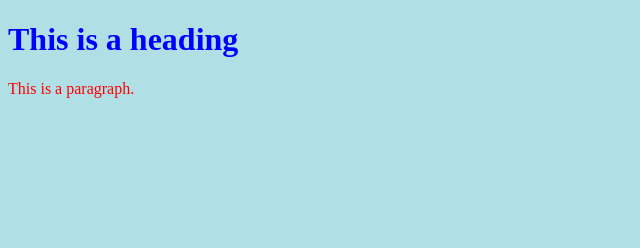
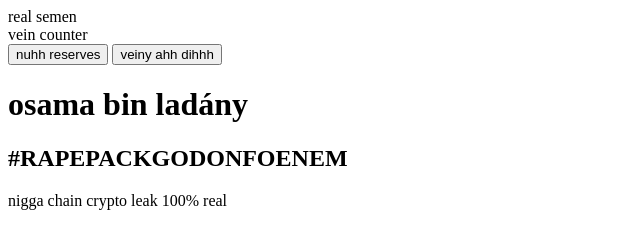
Before and after one commit to Adrian2a/123-hulyeseg, a plain HTML site: page index.html in a window 1280 px wide. Shown: the whole page, without its empty margins (0-640 px from the left). Drawn offline with Linux system fonts and the light colour scheme.

Commit message:
Update index.html

```diff
--- a/index.html
+++ b/index.html
@@ -1,16 +1,34 @@
 <!DOCTYPE html>
-<html>
+<html lang="en">
 <head>
-<style>
-body {background-color: powderblue;}
-h1   {color: blue;}
-p    {color: red;}
-</style>
+    <meta charset="UTF-8">
+    <title>Button Click Example</title>
 </head>
 <body>
+    <div id="button1Output">real semen</div>
+    <div id="button2Output">vein counter</div>
 
-<h1>This is a heading</h1>
-<p>This is a paragraph.</p>
+    <button onclick="buttonClicked()">nuhh reserves</button>
+    <button onclick="button2Clicked()">veiny ahh dihhh</button>
+    <h1> osama bin ladány </h1>
+    <h2> #RAPEPACKGODONFOENEM</h2>
+    <p>nigga chain crypto leak 100% real</p>
 
+    <script>
+        let numButton1Clicks = 0;
+        let numButton2Clicks = 0;
+
+        function buttonClicked() {
+            numButton1Clicks += 1;
+            document.getElementById("button1Output").textContent =
+                "ambatakaaamaahh " + numButton1Clicks ;
+        }
+
+        function button2Clicked() {
+            numButton2Clicks += 1;
+            document.getElementById("button2Output").textContent =
+                "dihh vein ammounts: " + numButton2Clicks ;
+        }
+    </script>
 </body>
 </html>
```
